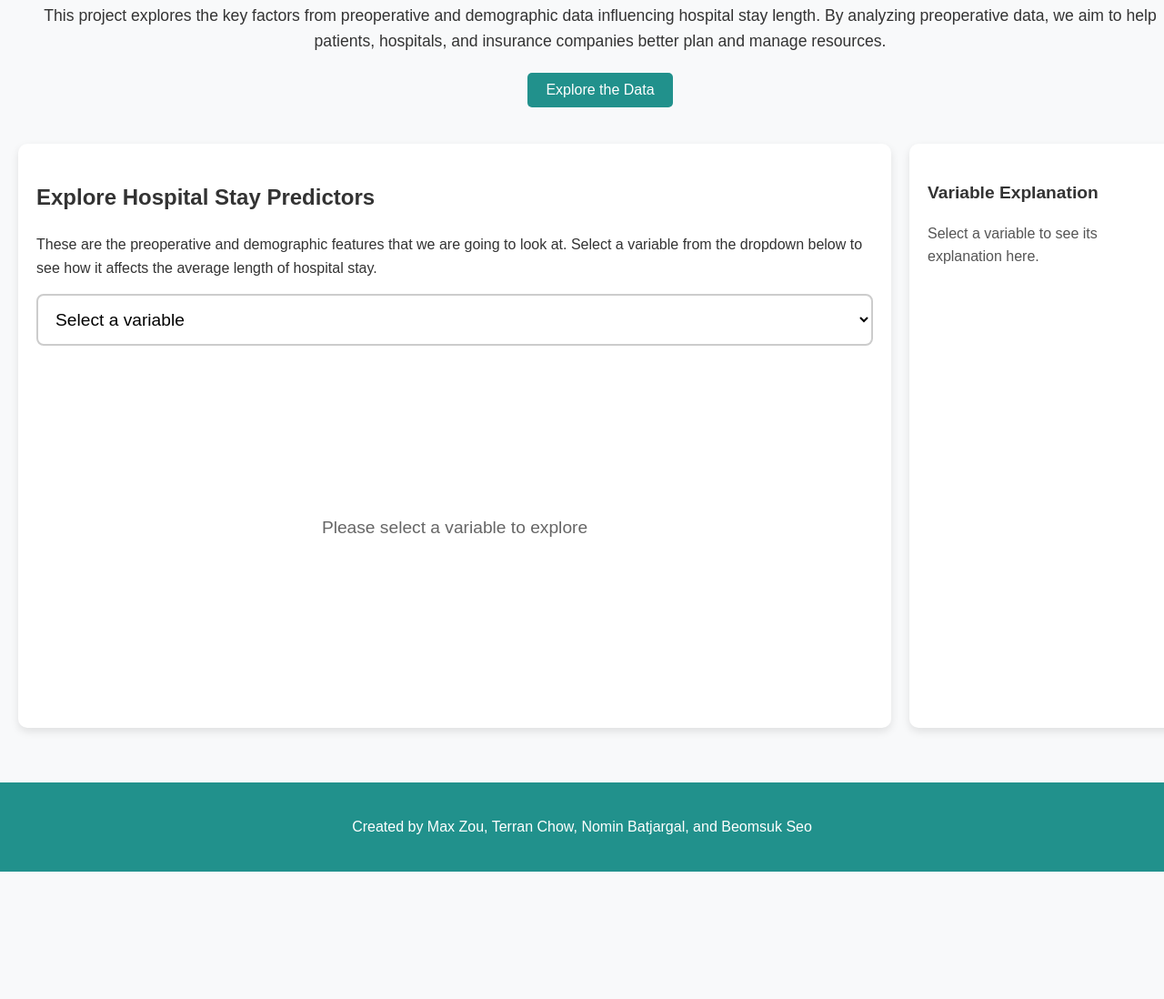
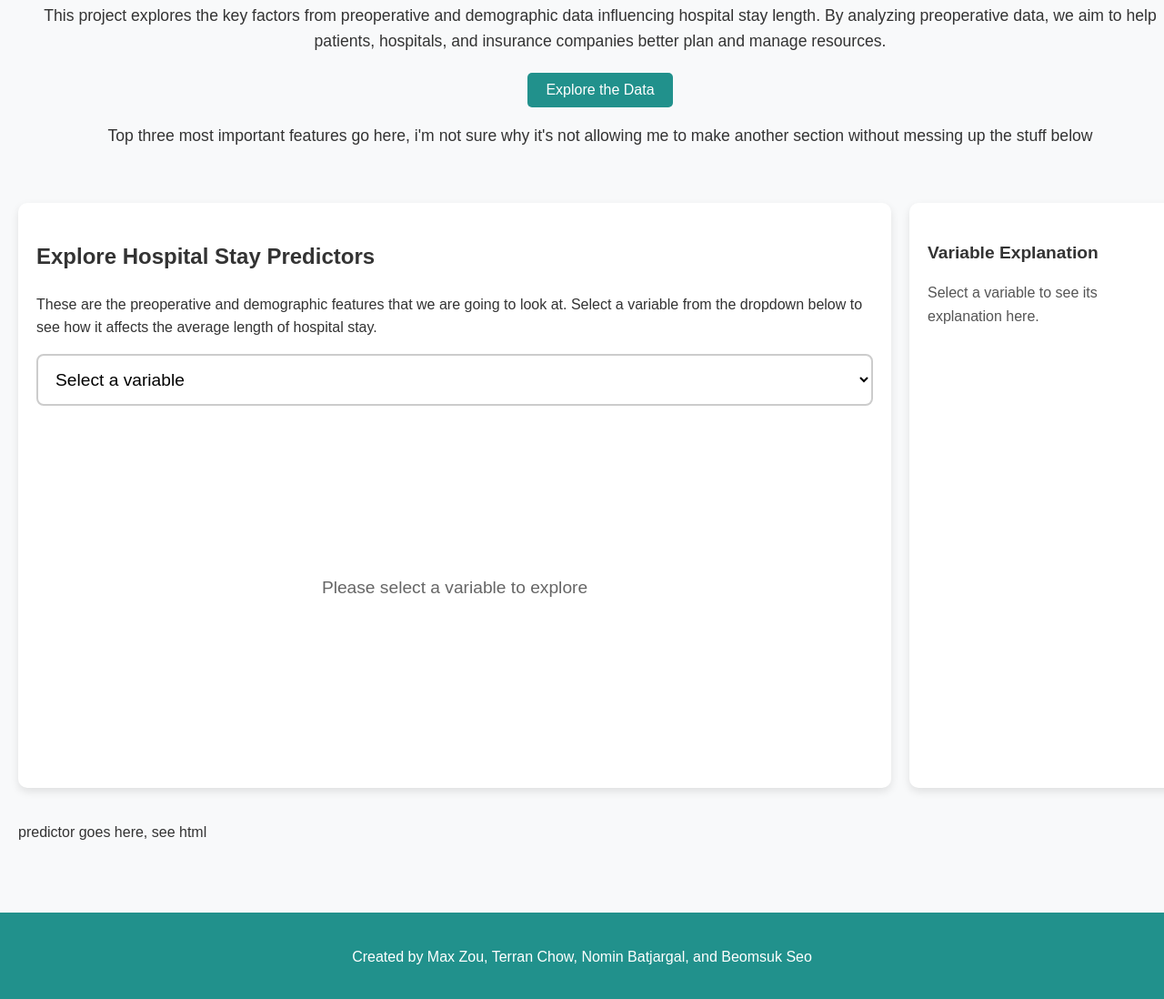
Before and after one commit to beseo/DSC106-Final-Project, a plain HTML site: page index.html in a window 1280 px wide. Shown: the part 316-1414 px from the top of the page at 91% size. Before the commit the page ends 1274 px from the top, so only its background shows below. Drawn offline with nearby package versions, Linux system fonts and the light colour scheme; no server answers.

Commit message:
added new section to put the 3 main visualizations and the predictor

```diff
--- a/index.html
+++ b/index.html
@@ -29,7 +29,10 @@
                 better plan and manage resources.
             </p>
             <button class="cta-button" onclick="scrollToChart()">Explore the Data</button>
+            <p>Top three most important features go here, i'm not sure why it's not allowing me to make another section without messing up the stuff below</p>
         </section>
+
+
 
         <!-- Chart Section -->
         <section class="chart-section">
@@ -69,6 +72,11 @@
             <h3>Variable Explanation</h3>
             <p id="variable-explanation">Select a variable to see its explanation here.</p>
         </aside>
+
+        <section class = "model">
+            <p>predictor goes here, see html</p>
+
+        </section>
     </main>
 
     <!-- Footer -->
```
